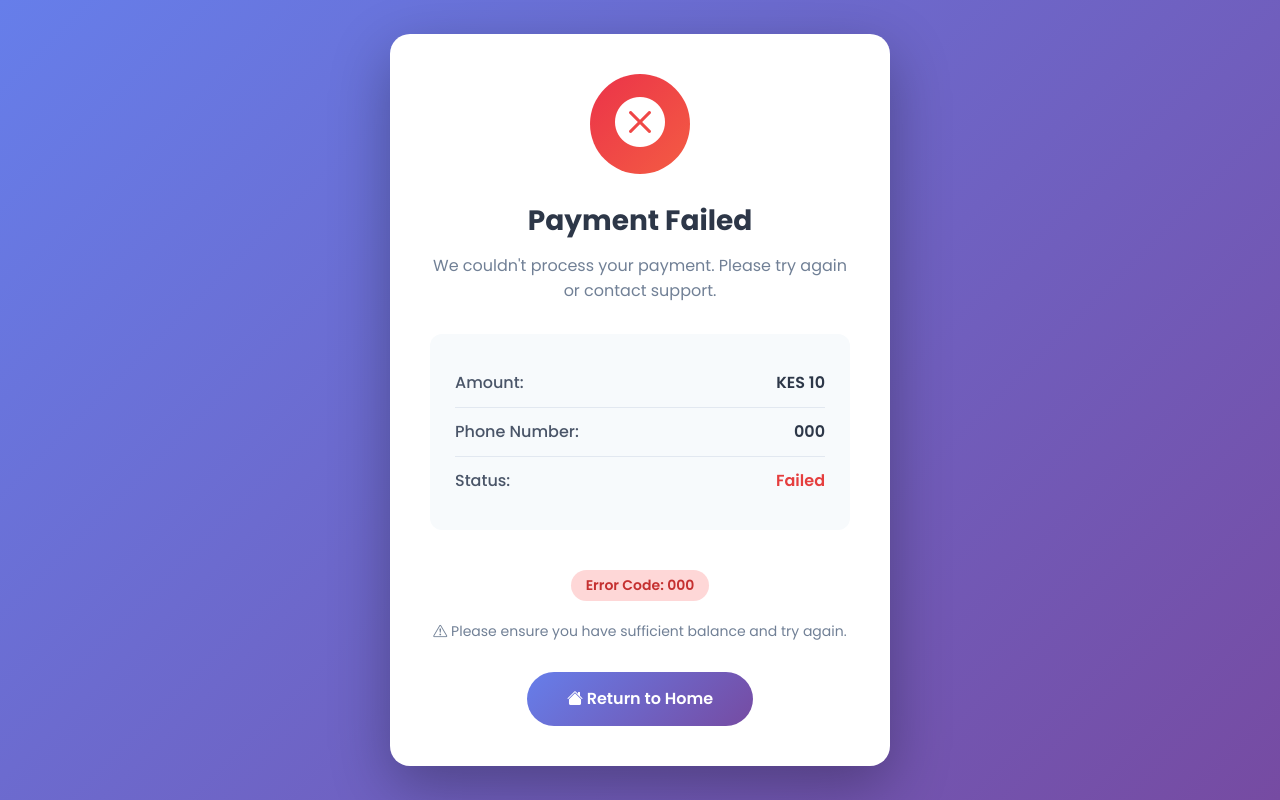
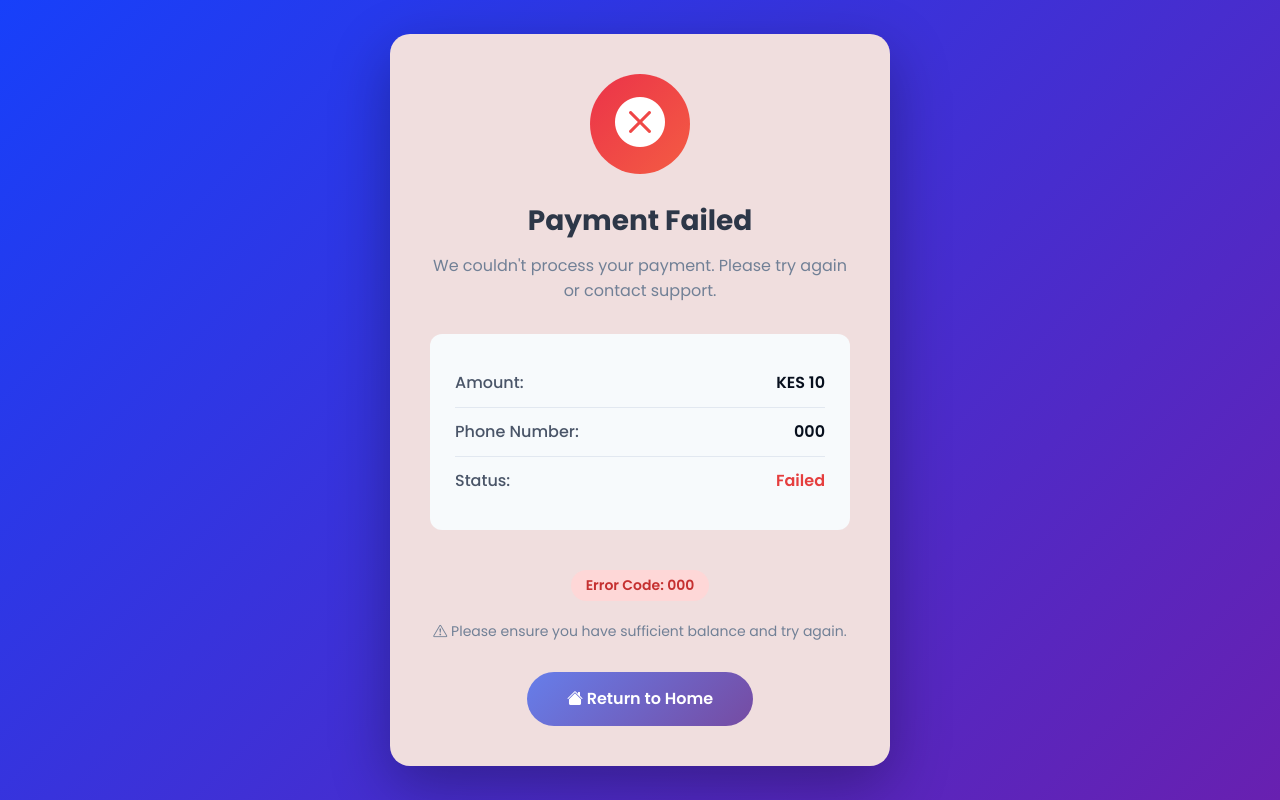
Before and after one commit to ryle-core/django-bootstrap, a Django app: template templates/payment_result.html in a window 1280 px wide. Run offline with Django 5.2, Linux system fonts and the light colour scheme; the template is opened without the code that fills it: most values are stand-ins (such as "Sample title", 1, 10 or a date in 2020); some libraries are stand-ins or nearby versions.

Commit message:
django bootstrap

```diff
--- a/biashara/settings.py
+++ b/biashara/settings.py
@@ -105,7 +105,7 @@ AUTH_PASSWORD_VALIDATORS = [
 
 LANGUAGE_CODE = 'en-us'
 
-TIME_ZONE = 'UTC'
+TIME_ZONE = 'Africa/Nairobi'
 
 USE_I18N = True
 
--- a/myapp/credentials.py
+++ b/myapp/credentials.py
@@ -6,8 +6,8 @@ import base64
 
 
 class MpesaC2bCredential:
-    consumer_key = 'zrboAgmNWKFLSG0NTxUVl3cwCesUA4o9GGvmg3FIJU24PfJA'
-    consumer_secret = 'TKoCGAUP3wBwb7L9KFktZD753TE9QcxtZmzLbNcYMD0pqVuwQrJi7VNHXm0KS2gd'
+    consumer_key = 'N137sazSY3adbstpawIiVfRtg03BmafH2sl2D5oQGo22A2Fe'
+    consumer_secret = 'AlScYRTlEkIvqN1HuQZfFUiMEtd2XRianirm9pHPuej3QaHi0AGWuciPS3UOO1q1'
     api_URL = 'https://sandbox.safaricom.co.ke/oauth/v1/generate?grant_type=client_credentials'
 
 
--- a/myapp/views.py
+++ b/myapp/views.py
@@ -202,7 +202,7 @@ def mpesa_callback(request):
     return JsonResponse({"ResultCode": 0, "ResultDesc": "Success"})
 
 
-def transactions_list(request):
+def transactions_list(request):all()
     # Only show successfully completed transactions
     transactions = Transaction.objects.filter(status="Success").order_by('-date')
-    return render(request, 'transactions.html', {'transactions': transactions})
+    return render(request, 'transactions.html', {'transactions':transactions})
--- a/templates/payment_result.html
+++ b/templates/payment_result.html
@@ -11,7 +11,7 @@
     <style>
         body {
             font-family: 'Poppins', sans-serif;
-            background: linear-gradient(135deg, #667eea 0%, #764ba2 100%);
+            background: linear-gradient(135deg, #1740fa 0%, #6820b0 100%);
             min-height: 100vh;
             display: flex;
             align-items: center;
@@ -20,7 +20,7 @@
         }
 
         .result-container {
-            background: white;
+            background: rgb(240, 222, 222);
             border-radius: 20px;
             box-shadow: 0 20px 60px rgba(0,0,0,0.3);
             max-width: 500px;
@@ -114,7 +114,7 @@
 
         .detail-value {
             font-weight: 600;
-            color: #2d3748;
+            color: #070f1d;
         }
 
         .transaction-id {
--- a/templates/show.html
+++ b/templates/show.html
@@ -39,7 +39,7 @@ Ut esse natus blanditiis quibusdam consectetur ullam consequatur odio, tenetur q
         <a href=" /edit/{{x.id}}" class="btn btn-secondary">edit</a>
         <a href="/delete/{{x.id}}" class="btn btn-danger">delete</a>
 
-        <a href="" class="btn btn-success">pay</a>
+        <a href="{% url 'pay'%}" class="btn btn-success">pay</a>
 
      </td>
 
```
Also changed, not shown: db.sqlite3.
